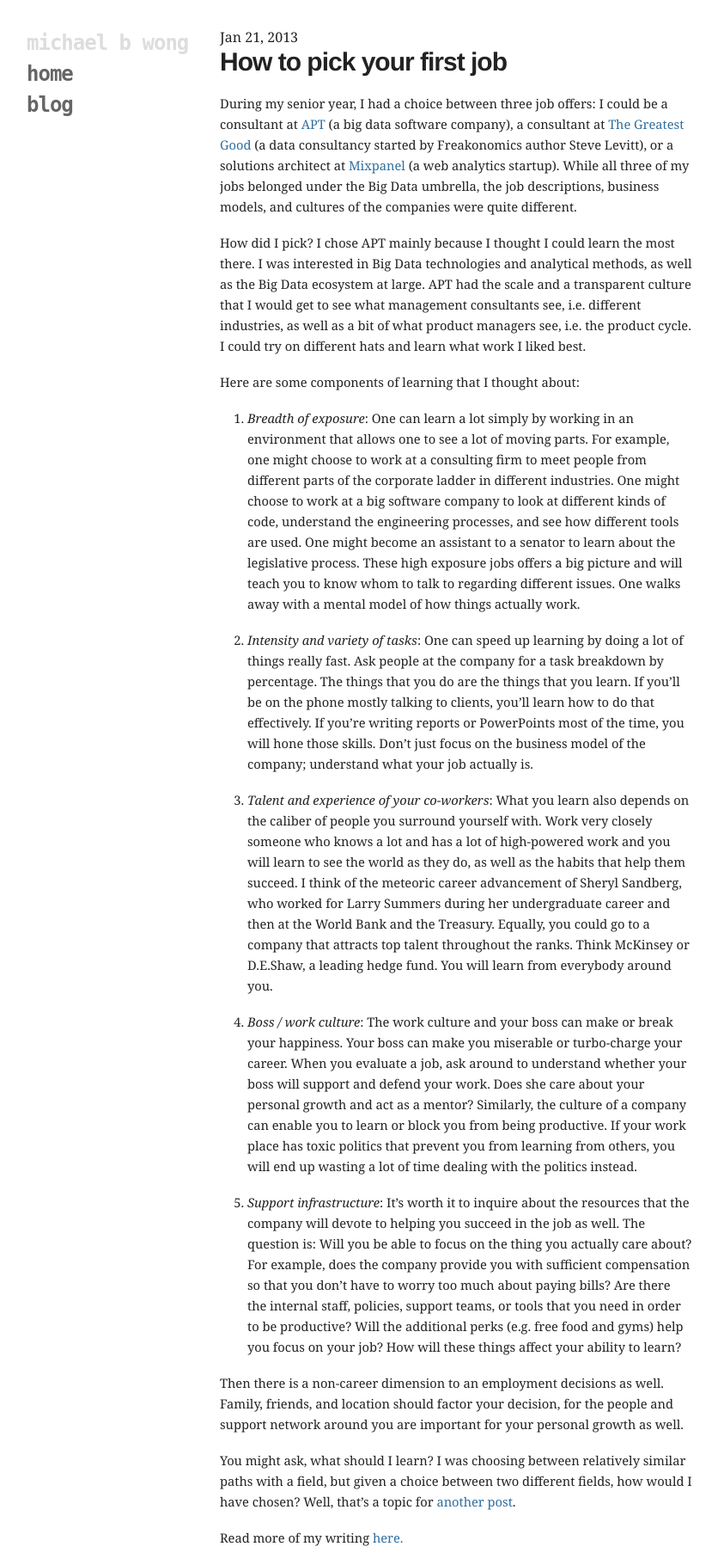
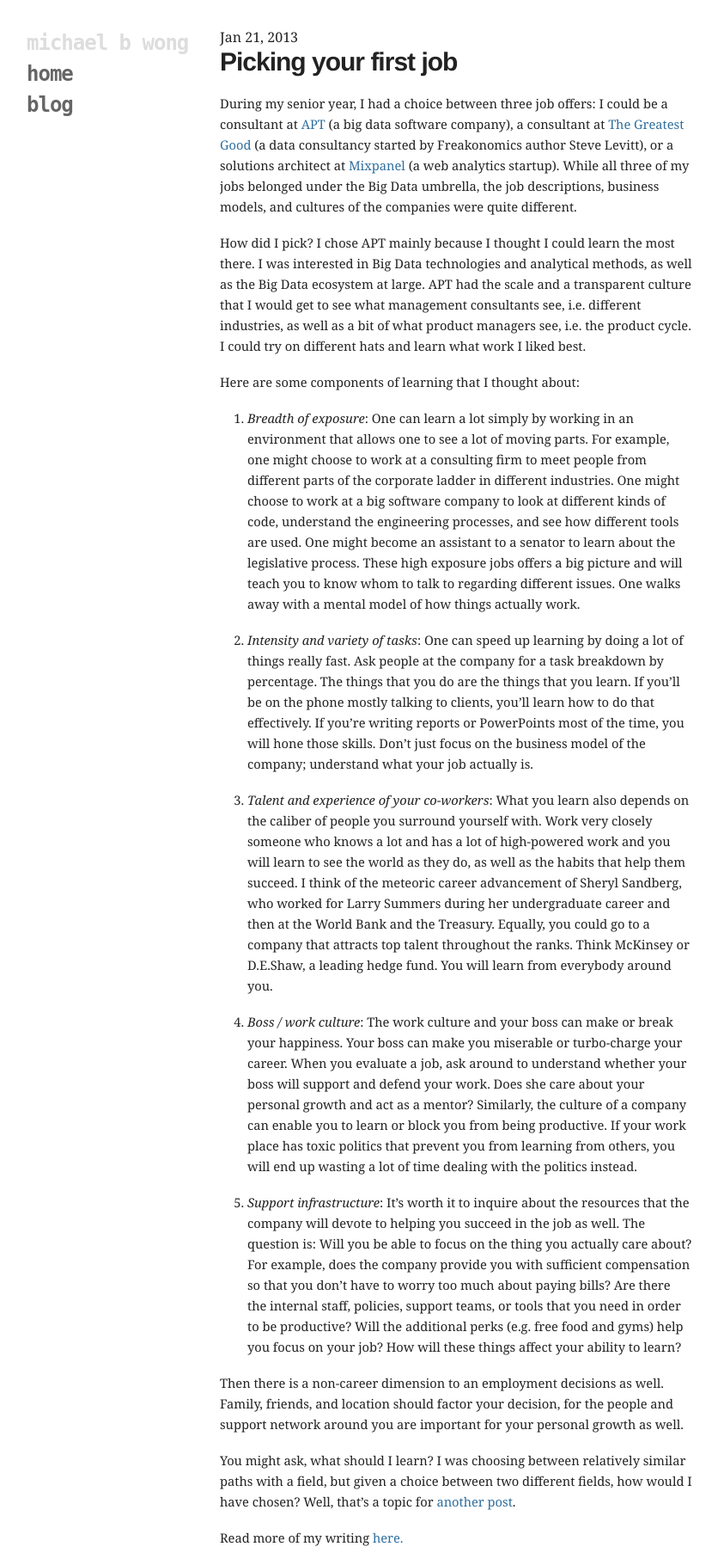
Before and after one commit to mbwong/mbwong.github.com, a Jekyll site: the page built from _posts/2013-01-21-how-to-pick-a-first-job.md, in a window 1280 px wide. Shown: the whole page at 86% size, without its empty margins (94-930 px from the left). Built offline with Jekyll 4.4.1, drawn with Linux system fonts in a browser that asks for light colours.

Commit message:
Update 2013-01-21-how-to-pick-a-first-job.md

```diff
--- a/_posts/2013-01-21-how-to-pick-a-first-job.md
+++ b/_posts/2013-01-21-how-to-pick-a-first-job.md
@@ -1,10 +1,10 @@
 ---
 tags: life career
-title: How to pick your first job
+title: Picking your first job
 layout: post
 ---
 
-# How to pick your first job
+# Picking your first job
 
 During my senior year, I had a choice between three job offers: I could be a consultant at [APT][apt] (a big data software company), a consultant at [The Greatest Good][tgg] (a data consultancy started by Freakonomics author Steve Levitt), or a solutions architect at [Mixpanel][mxp] (a web analytics startup). While all three of my jobs belonged under the Big Data umbrella, the job descriptions, business models, and cultures of the companies were quite different.
 
```
